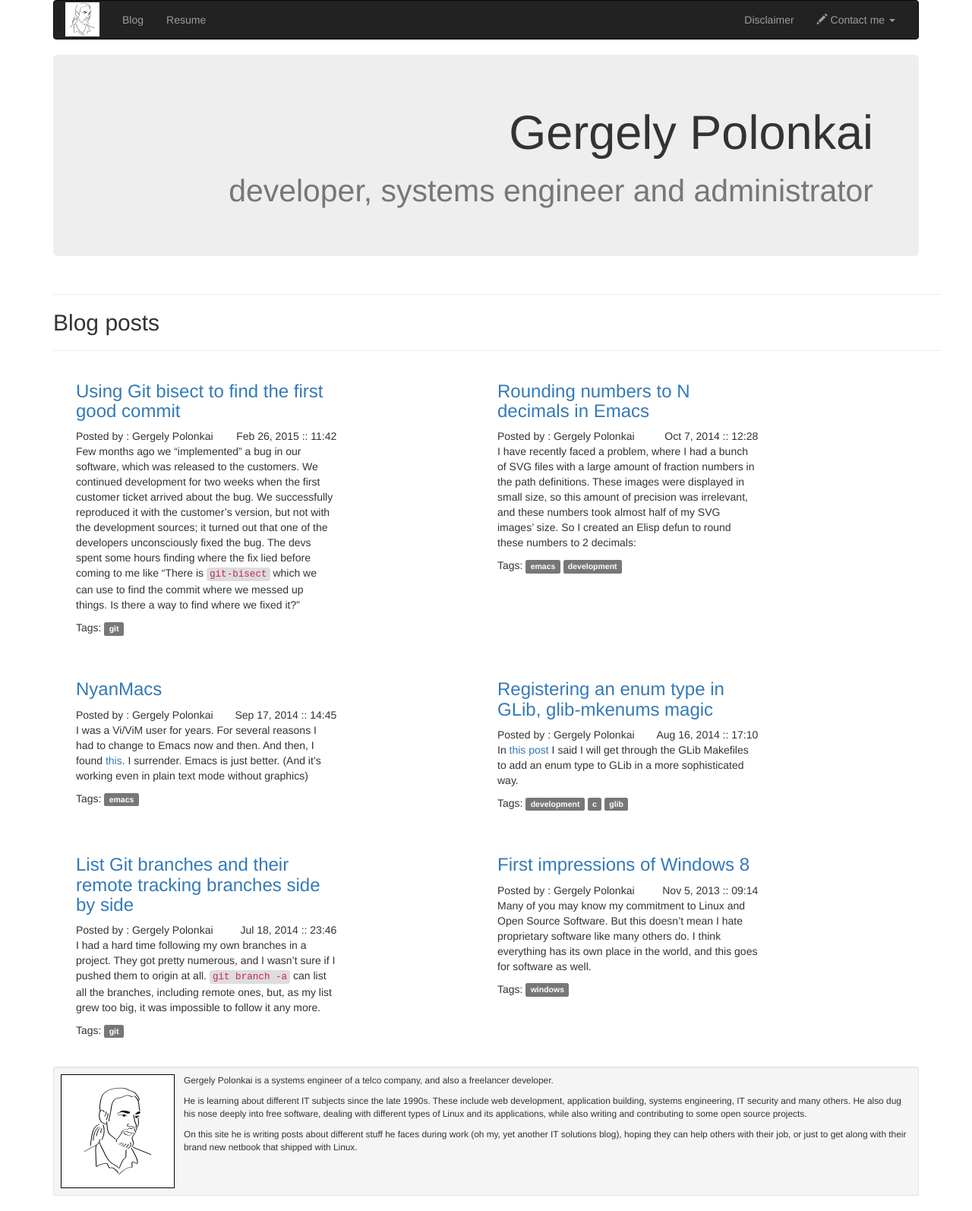
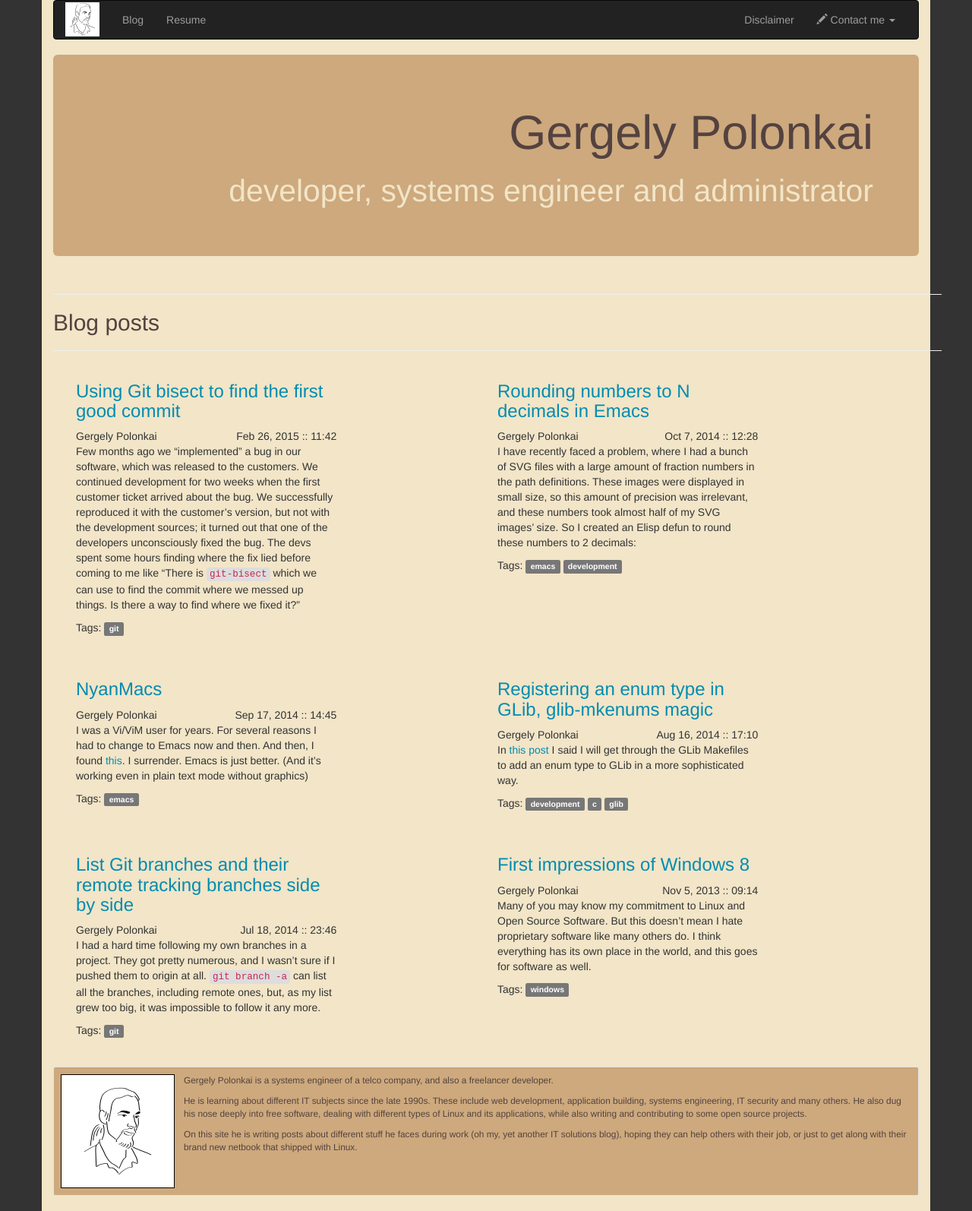
Before and after one commit to gergelypolonkai/gergelypolonkai.github.io, a Jekyll site: the page built from index.html, in a window 1280 px wide. Shown: the whole page at 76% size. Built offline with Jekyll 4.4.1, drawn with Linux system fonts in a browser that asks for light colours; nearby versions of some CDN libraries; comment, search, counter and statistics services are not loaded.

Commit message:
Continue redesign
New colors. I don’t like it so far, but at least the SASS template is
patched up a bit for easier designing later.

```diff
--- a/_includes/blog-post.html
+++ b/_includes/blog-post.html
@@ -17,7 +17,7 @@
 {% endif %}
                 </h3>
                 <div class="pull-left">
-                    Posted by : {{post.author.name}}
+                    {{post.author.name}}
                 </div>
                 <div class="pull-right">
                     {{post.date | date: "%b %-d, %Y :: %H:%M"}}
--- a/_layouts/default.html
+++ b/_layouts/default.html
@@ -4,7 +4,7 @@
 {% include head.html %}
     </head>
     <body>
-        <div class="container">
+        <div class="container" id="main-container">
 {% include header.html %}
 
             {{content}}
--- a/css/style.sass
+++ b/css/style.sass
@@ -2,18 +2,36 @@
 ---
 
 $main-font: sans-serif
-$page-background: #ffffff
-$content-background: #ffffff
-$content-text: #000000
+$page-background: #333333
+$content-background: #f2e5c8
+$content-text: #544240
 $header-background: #4d4d4d
 $header-text: #ffffff
 $menu-background: #f18137
 $menu-text: #ffffff
 $footer-text: #7f7f7f
+$well-background: #cda97d
+$link-color: #018cb0
+
+h1, h2, h3, h4, h5, h6, .h1, .h2, .h3, .h4, .h5, .h6
+  color: $content-text
+
+a
+  color: $link-color
+
+#main-container
+  background-color: $content-background
 
 body
   background-color: $page-background
   margin: 0
+
+  .well, .jumbotron
+    background-color: $well-background
+    color: $content-text
+
+    small
+      color: $content-background
 
   #about-well-image
     img
```
